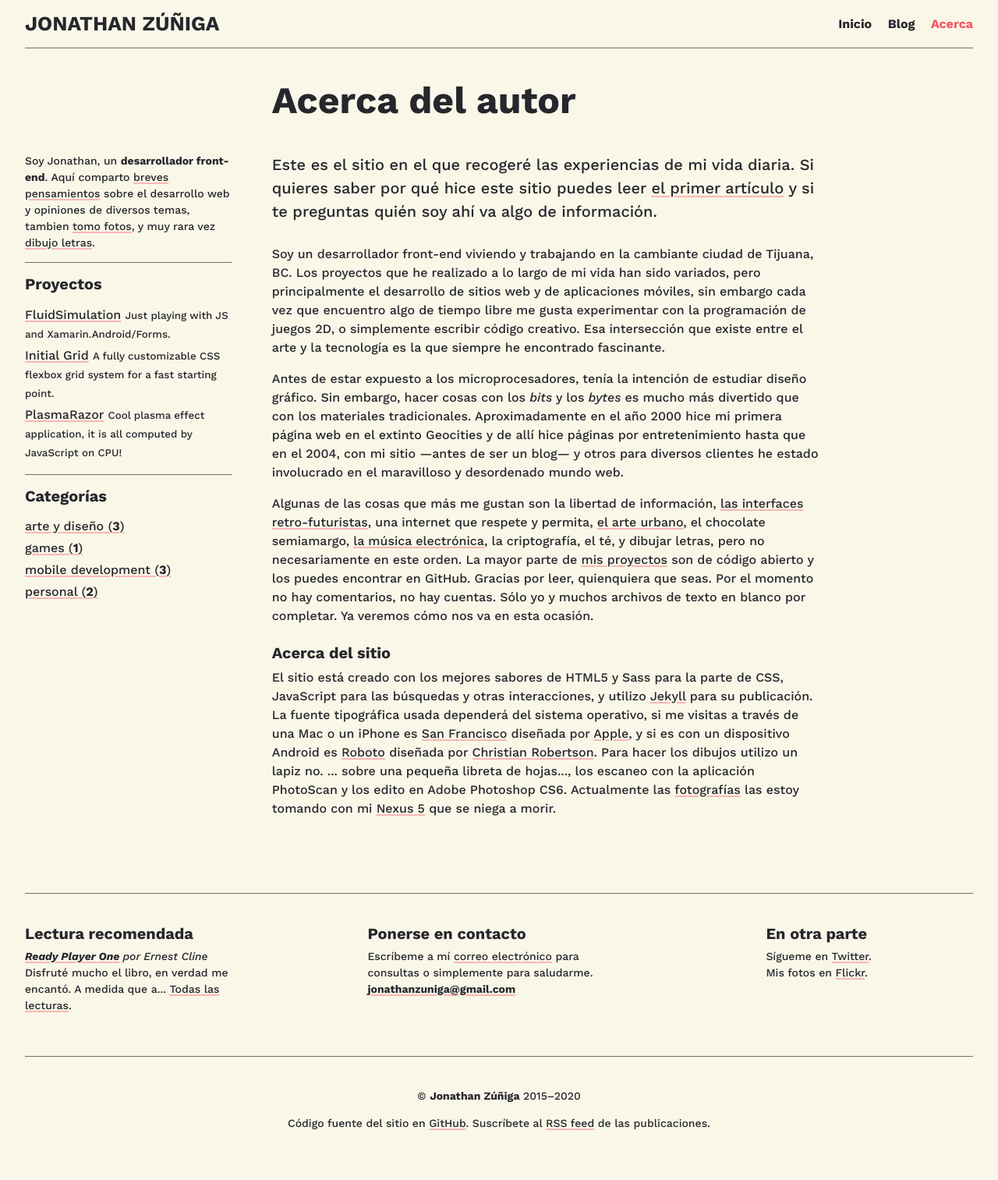
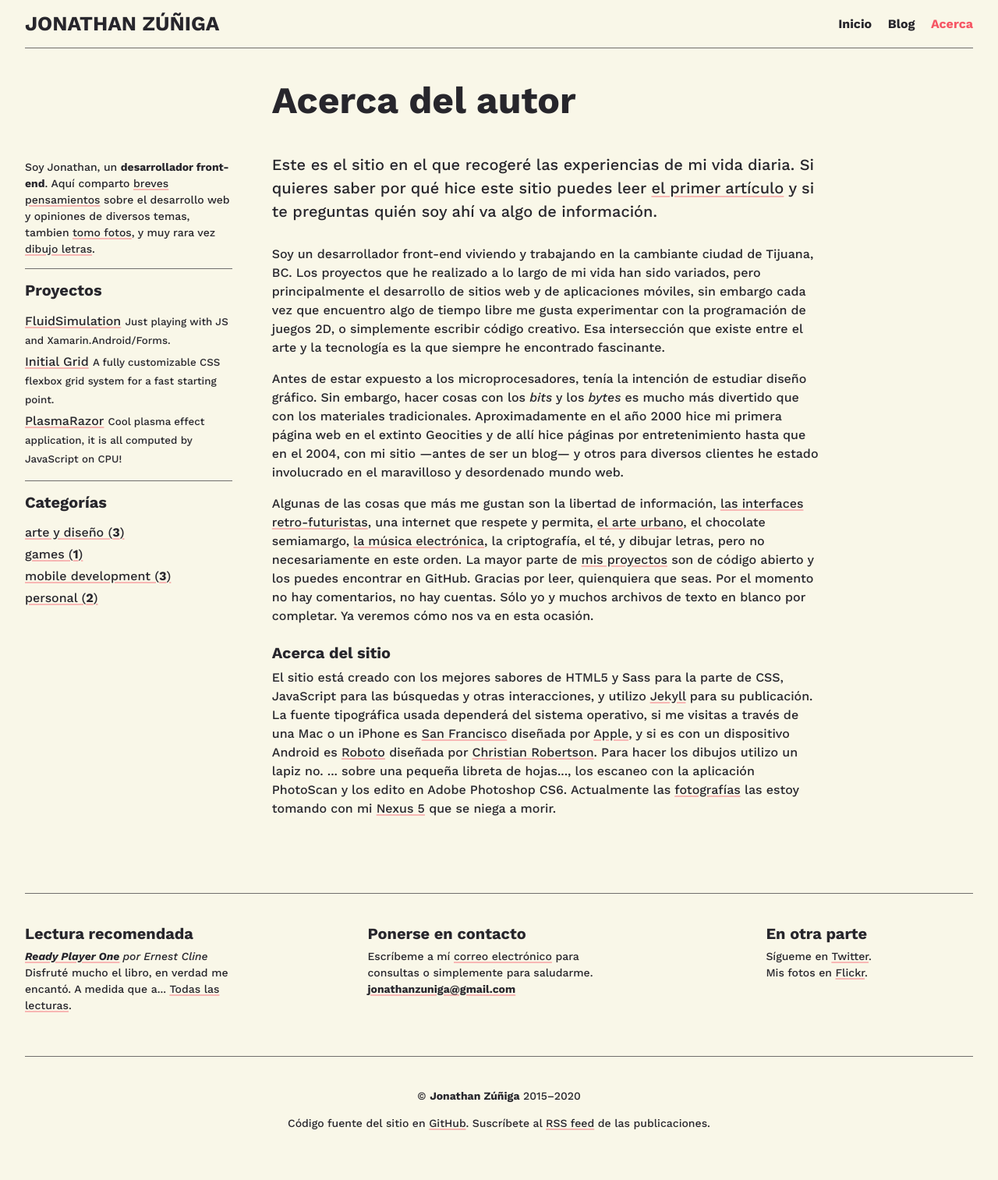
Before and after one commit to jonathanzuniga/jonathanzuniga.github.io, a Jekyll site: the page built from about.md, in a window 1280 px wide. Shown: the whole page at 78% size. Built offline with Jekyll 4.4.1, drawn with Linux system fonts in a browser that asks for light colours.

Commit message:
agregar espacio al inicio del sidebar, border radius 0

```diff
--- a/_sass/_layout.scss
+++ b/_sass/_layout.scss
@@ -101,6 +101,10 @@ body {
 }
 
 .sidebar {
+    &__about {
+        margin-top: $space-sm;
+    }
+
     &__list {
         a {
             display: inline-block;
--- a/_sass/_variables.scss
+++ b/_sass/_variables.scss
@@ -31,7 +31,7 @@ $border-width: 0.063rem;
 $border-style: solid;
 $border-color: $color-neutral-dark-65;
 
-$border-radius: $space-sm;
+$border-radius: 0;
 
 // layout
 
```
